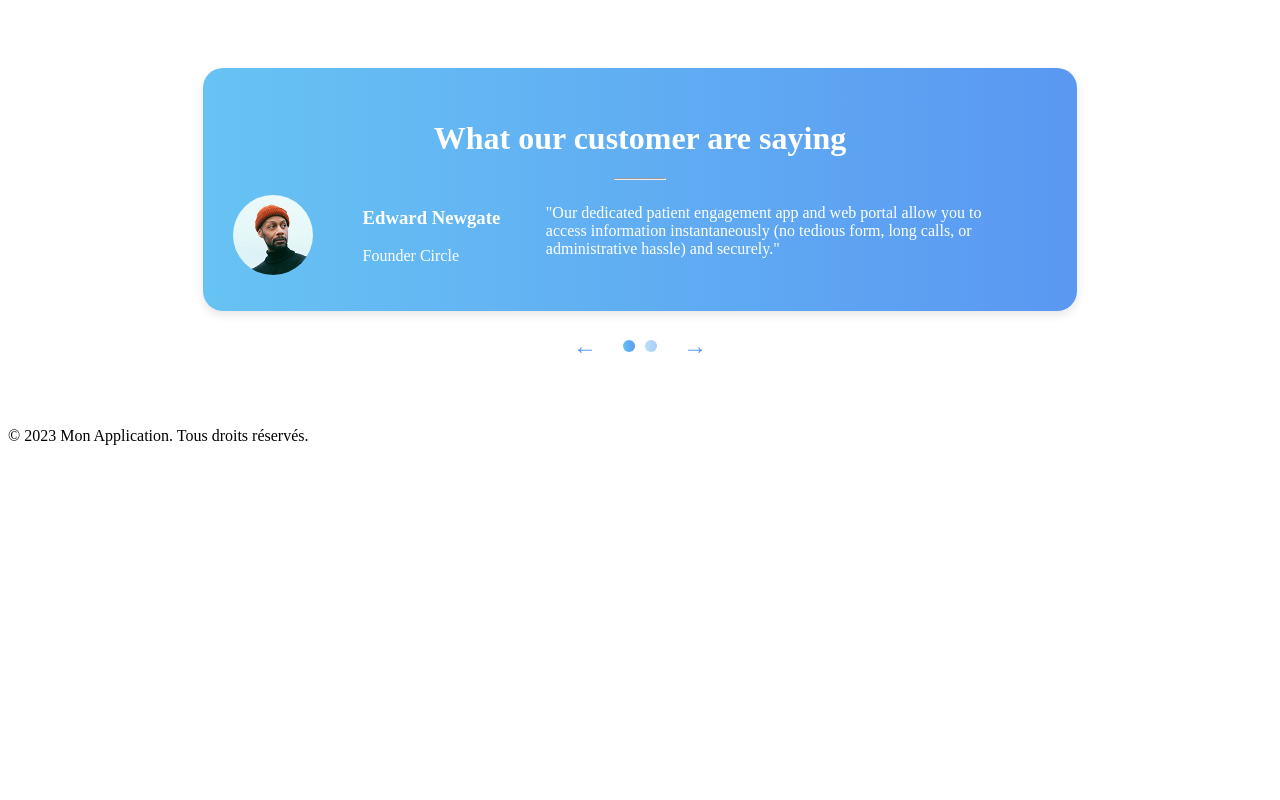
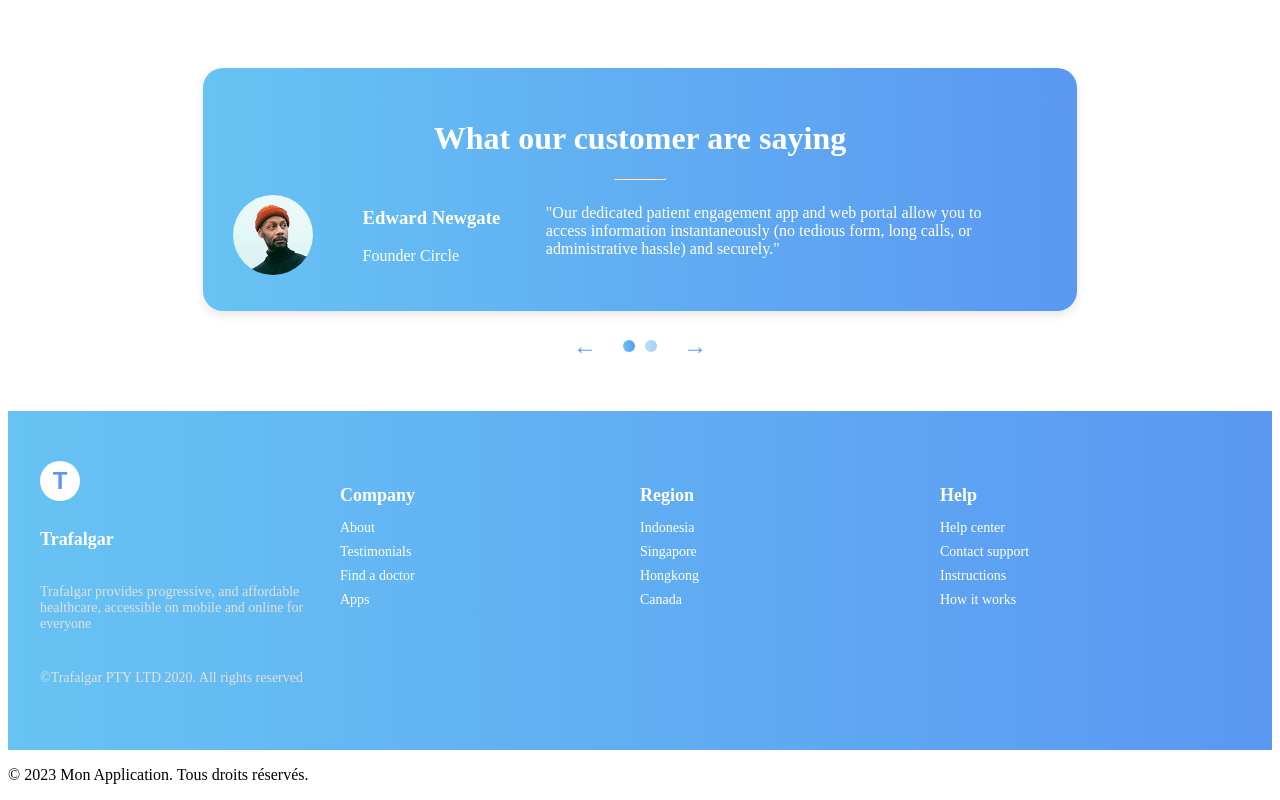
Before and after one commit to nezou1/2025_R4A10_ELFAYEZ_Nezha, an Angular app in the folder tp2/: page / in a window 1280 px wide. Shown: the part 1423-2223 px from the top of the page. Before the commit the page ends 1884 px from the top, so only its background shows below. Built offline with nearby package versions, Linux system fonts and the light colour scheme.

Commit message:
creation footer

```diff
--- a/tp2/src/app/app.component.html
+++ b/tp2/src/app/app.component.html
@@ -6,6 +6,7 @@
         <app-section1></app-section1>
         <app-card-list></app-card-list>
         <app-slider></app-slider>
+        <app-footer></app-footer>
         <router-outlet></router-outlet>
       </main>
 
--- a/tp2/src/app/app.component.ts
+++ b/tp2/src/app/app.component.ts
@@ -5,10 +5,11 @@ import { Section1Component } from "./section1/section1.component";
 import { CardComponent } from "./card/card.component";
 import { CardListComponent } from "./card-list/card-list.component";
 import { SliderComponent } from "./slider/slider.component";
+import { FooterComponent } from "./footer/footer.component";
 
 @Component({
   selector: 'app-root',
-  imports: [RouterOutlet, HeaderComponent, Section1Component, CardComponent, CardListComponent, SliderComponent],
+  imports: [RouterOutlet, HeaderComponent, Section1Component, CardComponent, CardListComponent, SliderComponent, FooterComponent],
   templateUrl: './app.component.html',
   styleUrl: './app.component.scss'
 })
--- a/tp2/src/app/footer/footer.component.html
+++ b/tp2/src/app/footer/footer.component.html
@@ -1 +1,37 @@
-<p>footer works!</p>
+<footer class="footer">
+    <div class="footer-container">
+        <div class="footer-section logo-section">
+            <div class="footer-logo">T</div>
+            <h3>Trafalgar</h3>
+            <p>Trafalgar provides progressive, and affordable healthcare, accessible on mobile and online for everyone</p>
+            <p>&copy;Trafalgar PTY LTD 2020. All rights reserved</p>
+        </div>
+        <div class="footer-section">
+            <h4>Company</h4>
+            <ul>
+                <li><a href="#">About</a></li>
+                <li><a href="#">Testimonials</a></li>
+                <li><a href="#">Find a doctor</a></li>
+                <li><a href="#">Apps</a></li>
+            </ul>
+        </div>
+        <div class="footer-section">
+            <h4>Region</h4>
+            <ul>
+                <li><a href="#">Indonesia</a></li>
+                <li><a href="#">Singapore</a></li>
+                <li><a href="#">Hongkong</a></li>
+                <li><a href="#">Canada</a></li>
+            </ul>
+        </div>
+        <div class="footer-section">
+            <h4>Help</h4>
+            <ul>
+                <li><a href="#">Help center</a></li>
+                <li><a href="#">Contact support</a></li>
+                <li><a href="#">Instructions</a></li>
+                <li><a href="#">How it works</a></li>
+            </ul>
+        </div>
+    </div>
+</footer>
--- a/tp2/src/app/footer/footer.component.scss
+++ b/tp2/src/app/footer/footer.component.scss
@@ -0,0 +1,71 @@
+.footer {
+    background: linear-gradient(to right, #67C3F3, #5A98F2);
+    padding: 50px 0;
+    color: white;
+    text-align: center;
+}
+
+.footer-container {
+    display: flex;
+    justify-content: space-around;
+    align-items: flex-start;
+    max-width: 1200px;
+    margin: 0 auto;
+    flex-wrap: wrap;
+}
+
+.footer-section {
+    flex: 1;
+    min-width: 200px;
+    text-align: left;
+}
+
+.logo-section {
+    display: flex;
+    flex-direction: column;
+    align-items: flex-start;
+    gap: 10px;
+}
+
+.footer-logo {
+    width: 40px;
+    height: 40px;
+    background: white;
+    color: #5A98F2;
+    font-size: 24px;
+    font-weight: bold;
+    font-family: Arial, Helvetica, sans-serif;
+    display: flex;
+    align-items: center;
+    justify-content: center;
+    border-radius: 50%;
+}
+
+h3, h4 {
+    margin-bottom: 10px;
+    font-size: 18px;
+}
+
+p, ul {
+    font-size: 14px;
+    color: #e0e0e0;
+}
+
+ul {
+    list-style: none;
+    padding: 0;
+}
+
+ul li {
+    margin-bottom: 8px;
+}
+
+ul li a {
+    color: white;
+    text-decoration: none;
+    transition: opacity 0.3s;
+}
+
+ul li a:hover {
+    opacity: 0.7;
+}
```
